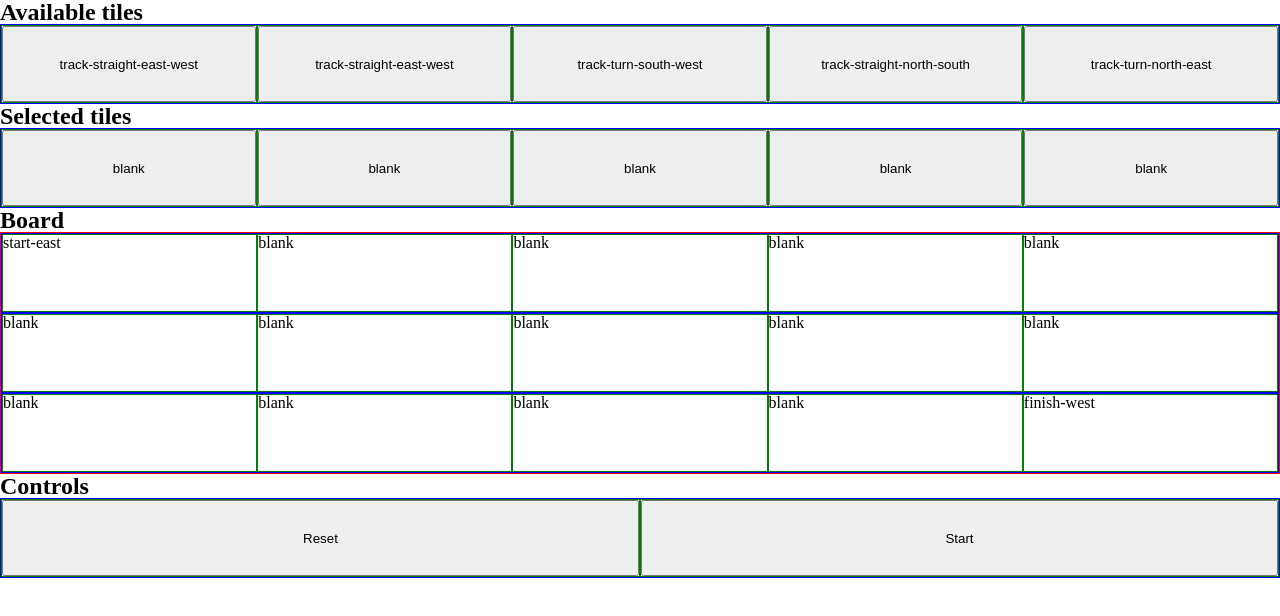
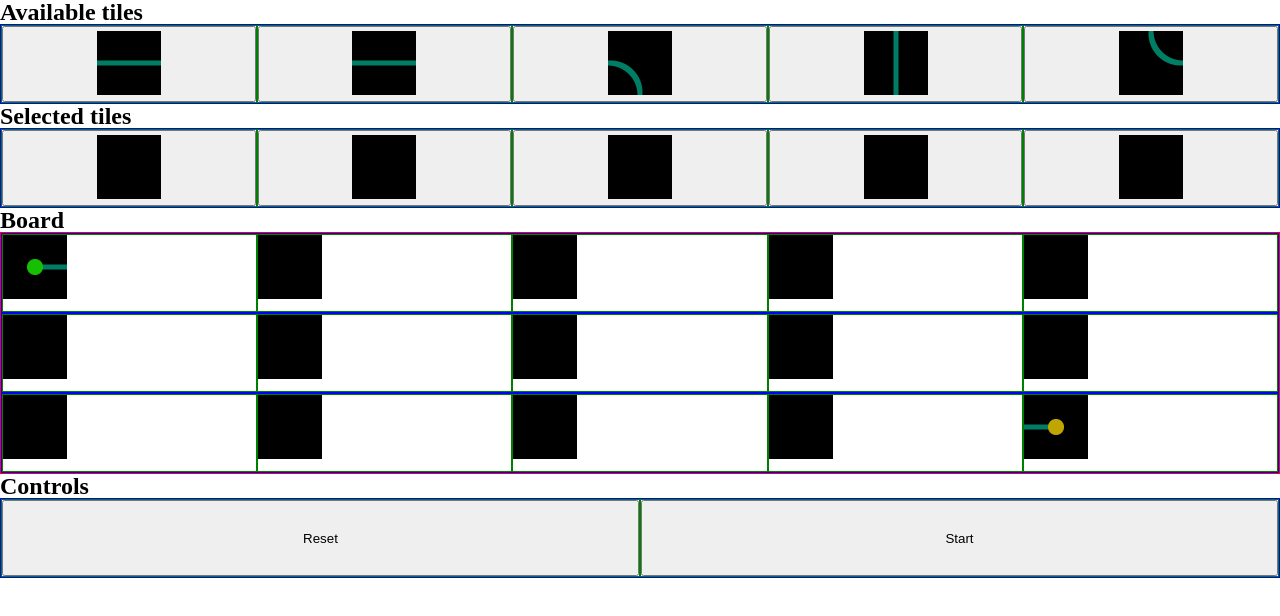
Before and after one commit to bence-toth/train-track-builder, a React (Create React App) app: page / in a window 1280 px wide. Shown: the top 616 px of the page. Built offline with nearby package versions, Linux system fonts and the light colour scheme.

Commit message:
Rendered images instead of tile names

```diff
--- a/src/Level.css
+++ b/src/Level.css
@@ -31,6 +31,10 @@
   border: 1px solid green;
 }
 
+.board-cell > img {
+  width: 64px;
+}
+
 .controls {
   height: 5rem;
   border: 1px solid blue;
--- a/src/Level.tsx
+++ b/src/Level.tsx
@@ -1,4 +1,4 @@
-import type { BoardTile, Tile } from "./tiles";
+import { type BoardTile, type Tile, getTileImage } from "./tiles";
 import useLevelTiles from "./useLevelTiles";
 import TileButton from "./TileButton";
 
@@ -55,7 +55,7 @@ const Level = ({ puzzle }: LevelProps) => {
           <div key={boardRowIndex} className="board-row">
             {boardRow.map((boardRowTile, boardRowTileIndex) => (
               <div key={boardRowTileIndex} className="board-cell">
-                {boardRowTile}
+                <img src={getTileImage(boardRowTile)} alt="" />
               </div>
             ))}
           </div>
--- a/src/TileButton.css
+++ b/src/TileButton.css
@@ -2,3 +2,7 @@
   display: block;
   width: 100%;
 }
+
+.tile-button > img {
+  width: 64px;
+}
--- a/src/TileButton.tsx
+++ b/src/TileButton.tsx
@@ -1,6 +1,6 @@
 import { useCallback } from "react";
 
-import { tiles, type Tile } from "./tiles";
+import { tiles, type Tile, getTileImage } from "./tiles";
 
 import "./TileButton.css";
 
@@ -19,7 +19,7 @@ const TileButton = ({ tile, tileIndex, onClick }: TileButtonProps) => {
 
   return (
     <button className="tile-button" onClick={handleTileClick}>
-      {tile}
+      <img src={getTileImage(tile)} alt="" />
     </button>
   );
 };
```
